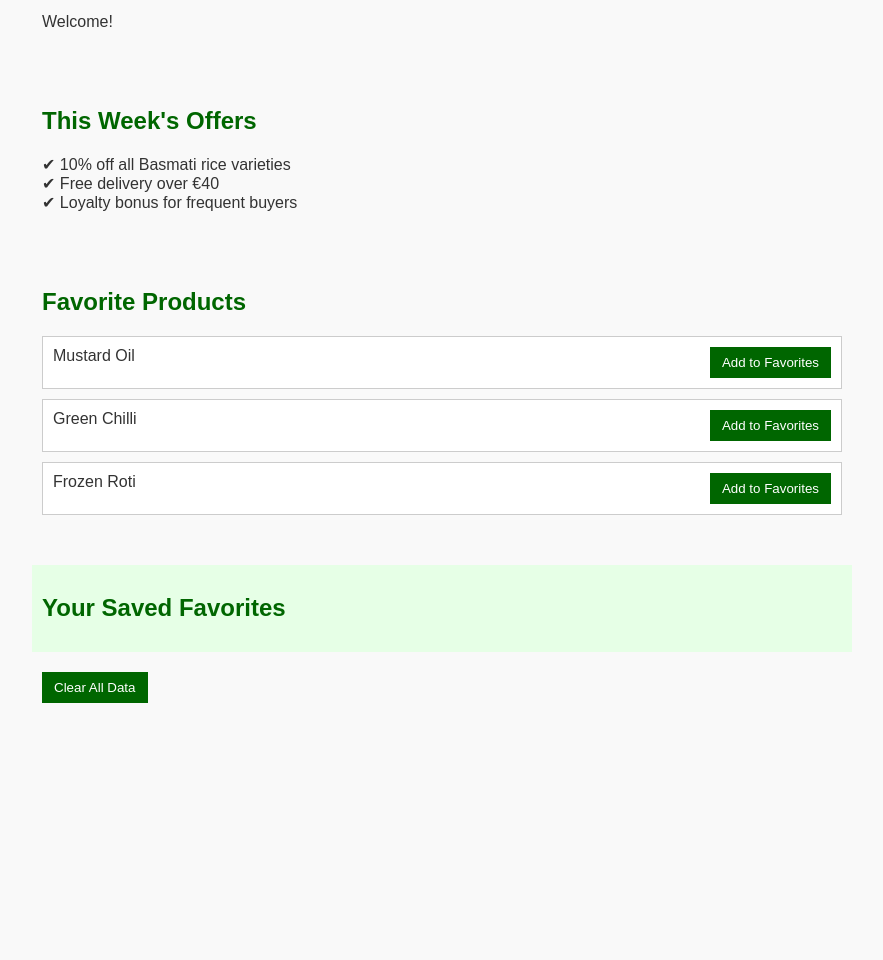
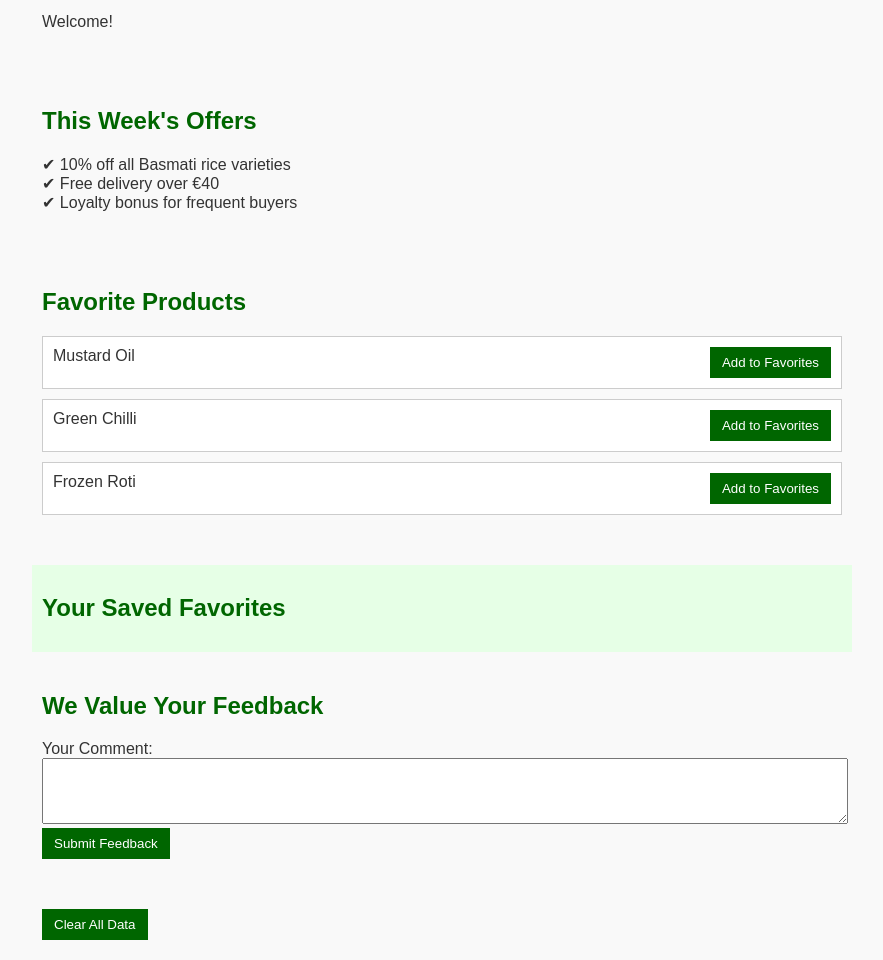
Before and after one commit to ZannatZakaria/CustomerFeedback, a plain HTML site: page docs/index.html in a window 1280 px wide. Shown: the part 134-1094 px from the top of the page, without its empty margins (198-1081 px from the left). Before the commit the page ends 857 px from the top, so only its background shows below. Drawn offline with Linux system fonts and the light colour scheme.

Commit message:
add feedback

```diff
--- a/docs/index.html
+++ b/docs/index.html
@@ -88,6 +88,16 @@
     <ul id="favoritesList"></ul>
   </section>
 
+  <section>
+    <h2>We Value Your Feedback</h2>
+    <div class="input-group">
+      <label for="feedback">Your Comment:</label><br />
+      <textarea id="feedback" rows="4" style="width:100%"></textarea><br />
+      <button onclick="submitFeedback()">Submit Feedback</button>
+    </div>
+    <div id="feedbackMessage"></div>
+  </section>
+
   <footer>
     <button onclick="clearData()">Clear All Data</button>
   </footer>
@@ -125,11 +135,28 @@
       });
     }
 
+    function submitFeedback() {
+      const feedback = document.getElementById("feedback").value.trim();
+      if (feedback === "") {
+        alert("Please write something before submitting.");
+        return;
+      }
+
+      let feedbackList = JSON.parse(localStorage.getItem("feedbackList") || "[]");
+      feedbackList.push({ comment: feedback, date: new Date().toLocaleString() });
+      localStorage.setItem("feedbackList", JSON.stringify(feedbackList));
+
+      document.getElementById("feedback").value = "";
+      document.getElementById("feedbackMessage").textContent = "Thank you for your feedback!";
+    }
+
     function clearData() {
       localStorage.clear();
       updateGreeting();
       displayFavorites();
-      document.getElementById('name').value = '';
+      document.getElementById("name").value = "";
+      document.getElementById("feedback").value = "";
+      document.getElementById("feedbackMessage").textContent = "";
     }
 
     window.onload = function () {
```
